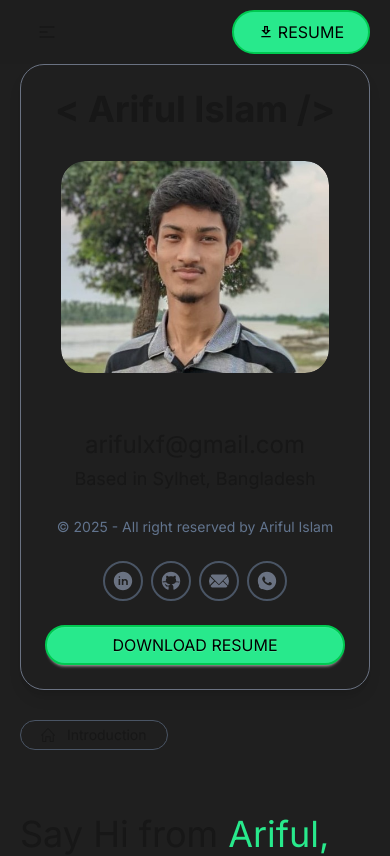
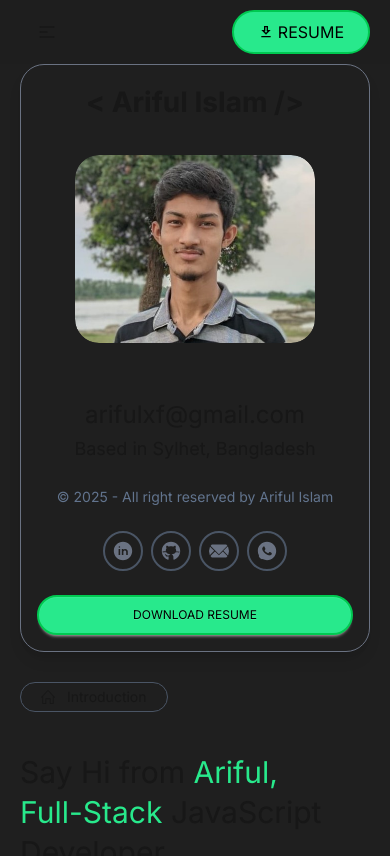
Before and after one commit to ariful97768/Portfolio-next.js, a Next.js app: page / in a window 390 px wide. Shown: the top 856 px of the page. Built offline with nearby package versions, Linux system fonts and the light colour scheme.

Commit message:
removed console logs

```diff
--- a/src/components/LoadingAnimation.tsx
+++ b/src/components/LoadingAnimation.tsx
@@ -3,7 +3,7 @@ import Lottie from "lottie-react";
 import animationFile from "@/assets/animation.json";
 
 const LoadingAnimation = () => {
-  console.log("loading");
+
   return (
     <motion.div
       initial={{ opacity: 1 }}
--- a/src/components/floating-card.tsx
+++ b/src/components/floating-card.tsx
@@ -2,19 +2,18 @@ import Image from "next/image";
 import img from "@/assets/profile.jpg";
 import * as motion from "motion/react-client";
 const FloatingCard = () => {
-  console.log("server floating card");
   return (
     <motion.aside
       initial={{ x: -20 }}
       animate={{ x: 0 }}
       transition={{ duration: 0.5 }}
       id="floatingCard"
-      className="max-w-[500px] mx-auto lg:fixed lg:top-1/2 lg:left-4  transform lg:-translate-y-1/2 lg:w-[350px] p-6 border border-gray-500 rounded-3xl shadow-lg text-center z-10"
+      className="max-w-[500px] mx-auto lg:fixed lg:top-1/2 lg:left-4 transform lg:-translate-y-1/2 lg:w-[350px] p-4 sm:p-6 border border-gray-500 rounded-3xl shadow-lg text-center z-10"
     >
-      <h1 className="pb-4 text-4xl font-bold text-center">
+      <h1 className="pb-4 text-[28px] md:text-4xl font-bold text-center">
         {"< Ariful Islam />"}
       </h1>
-      <div className="overflow-hidden relative h-53 w-67 mx-auto m-4 mb-6 rounded-3xl">
+      <div className="overflow-hidden relative h-47 w-60 sm:h-53 sm:w-67 mx-auto m-4 mb-6 rounded-3xl">
         <Image
           src={img}
           unoptimized
@@ -91,8 +90,8 @@ const FloatingCard = () => {
         </a>
       </div>
       <a href="Ariful_FullStack_Dev.pdf" download={"Ariful_Full_Stack_Dev"}>
-        <button className="btn w-full mt-6 font-normal text-base px-14 py-3 text-black uppercase rounded-3xl border-2 bg-[#28e98c] border-green-500 hover:border-green-500 hover:bg-[#1f1f1f] hover:text-[#28e98c] transition-all duration-300 ease-in-out">
-        Download Resume
+        <button className="btn text-xs sm:text-sm md:text-base w-full mt-6 font-normal px-14 py-3 text-black uppercase rounded-3xl border-2 bg-[#28e98c] border-green-500 hover:border-green-500 hover:bg-[#1f1f1f] hover:text-[#28e98c] transition-all duration-300 ease-in-out">
+          Download Resume
         </button>
       </a>
     </motion.aside>
--- a/src/components/footer.tsx
+++ b/src/components/footer.tsx
@@ -27,8 +27,7 @@ const Footer = () => {
         () => {
           toast.success("Email sent! I’ll get back to you shortly.");
         },
-        (error) => {
-          console.log("FAILED...", error.text);
+        () => {
           toast.error(
             "Failed to send Email. Maybe daily mail sending limit reached!"
           );
@@ -153,7 +152,7 @@ const Footer = () => {
         <div className="flex justify-center items-center gap-2">
           <a target="_blank" href="https://www.linkedin.com/in/ariful-axf/">
             <svg
-              className="fill-current hover:text-[#28e98c] hover:border-green-500 transition-all duration-300 border-2 rounded-full p-[8px] text-gray-500 border-gray-600 w-10 h-10"
+              className="fill-current hover:text-[#28e98c] hover:border-green-500 transition-all duration-300 border-2 rounded-full p-2 text-gray-500 border-gray-600 w-10 h-10"
               xmlns="http://www.w3.org/2000/svg"
               viewBox="0 0 50 50"
               width="50px"
@@ -165,7 +164,7 @@ const Footer = () => {
           </a>
           <a target="_blank" href="mailto:arifulxf@gmail.com">
             <svg
-              className="fill-current hover:text-[#28e98c] hover:border-green-500 transition-all duration-300 border-2 rounded-full p-[8px] text-gray-500 border-gray-600 w-10 h-10"
+              className="fill-current hover:text-[#28e98c] hover:border-green-500 transition-all duration-300 border-2 rounded-full p-2 text-gray-500 border-gray-600 w-10 h-10"
               version="1.1"
               id="Layer_1"
               xmlns="http://www.w3.org/2000/svg"
@@ -174,13 +173,13 @@ const Footer = () => {
               width="122.88px"
               height="78.607px"
               viewBox="0 0 122.88 78.607"
-              enable-background="new 0 0 122.88 78.607"
+              enableBackground="new 0 0 122.88 78.607"
               xmlSpace="preserve"
             >
               <g>
                 <path
-                  fill-rule="evenodd"
-                  clip-rule="evenodd"
+                  fillRule="evenodd"
+                  clipRule="evenodd"
                   d="M61.058,65.992l24.224-24.221l36.837,36.836H73.673h-25.23H0l36.836-36.836 L61.058,65.992L61.058,65.992z M1.401,0l59.656,59.654L120.714,0H1.401L1.401,0z M0,69.673l31.625-31.628L0,6.42V69.673L0,69.673z M122.88,72.698L88.227,38.045L122.88,3.393V72.698L122.88,72.698z"
                 />
               </g>
@@ -188,7 +187,7 @@ const Footer = () => {
           </a>
           <a target="_blank" href="https://github.com/ariful97768">
             <svg
-              className="fill-current hover:text-[#28e98c] hover:border-green-500 transition-all duration-300 border-2 rounded-full p-[8px] text-gray-500 border-gray-600 w-10 h-10"
+              className="fill-current hover:text-[#28e98c] hover:border-green-500 transition-all duration-300 border-2 rounded-full p-2 text-gray-500 border-gray-600 w-10 h-10"
               xmlns="http://www.w3.org/2000/svg"
               viewBox="0 0 50 50"
               width="50px"
@@ -203,7 +202,7 @@ const Footer = () => {
             href="https://www.facebook.com/profile.php?id=100054997235096"
           >
             <svg
-              className="fill-current hover:text-[#28e98c] hover:border-green-500 transition-all duration-300 border-2 rounded-full p-[8px] text-gray-500 border-gray-600 w-10 h-10"
+              className="fill-current hover:text-[#28e98c] hover:border-green-500 transition-all duration-300 border-2 rounded-full p-2 text-gray-500 border-gray-600 w-10 h-10"
               xmlns="http://www.w3.org/2000/svg"
               viewBox="0 0 50 50"
               width="50px"
@@ -218,7 +217,7 @@ const Footer = () => {
             href="https://wa.me/8801313169776?text=Hi%20Ariful,%20I%20found%20your%20profile%20and%20would%20like%20to%20connect!"
           >
             <svg
-              className="fill-current hover:text-[#28e98c] hover:border-green-500 transition-all duration-300 border-2 rounded-full p-[8px] text-gray-500 border-gray-600 w-10 h-10"
+              className="fill-current hover:text-[#28e98c] hover:border-green-500 transition-all duration-300 border-2 rounded-full p-2 text-gray-500 border-gray-600 w-10 h-10"
               xmlns="http://www.w3.org/2000/svg"
               viewBox="0 0 50 50"
               width="50px"
--- a/src/components/introduction.tsx
+++ b/src/components/introduction.tsx
@@ -18,7 +18,7 @@ const Introduction = () => {
         Introduction
       </h1>
       <div className="max-w-5xl mx-auto pt-10">
-        <h1 className="text-4xl leading-22 sm:text-5xl md:text-6xl lg:text-7xl mb-4">
+        <h1 className="leading-10 sm:leading-14 md:leading-18 lg:leading-22 text-3xl sm:text-5xl md:text-6xl lg:text-7xl mb-4">
           Say Hi from{" "}
           <span className="text-[#28e98c]">
             Ariful,
```
